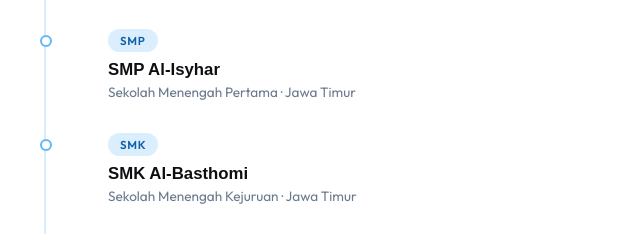
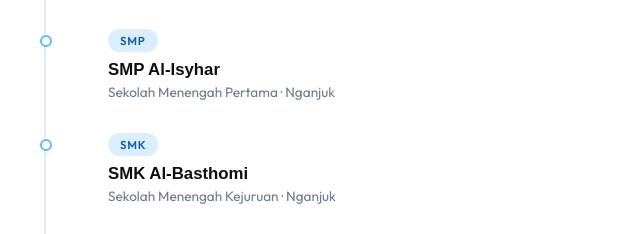
Before and after one commit to daffarwesa/porto_pbo, a plain HTML site: page index.html in a window 1280 px wide. Shown: the part 1616-1850 px from the top of the page, 20-660 px from the left. Drawn offline with Linux system fonts and the light colour scheme; a web font is replaced by a local one.

Commit message:
merubah tempat sekolah

```diff
--- a/index.html
+++ b/index.html
@@ -999,12 +999,12 @@
       <div class="edu-item fade-in">
         <span class="edu-badge">SMP</span>
         <p class="edu-school">SMP Al-Isyhar</p>
-        <p class="edu-detail">Sekolah Menengah Pertama · Jawa Timur</p>
+        <p class="edu-detail">Sekolah Menengah Pertama · Nganjuk</p>
       </div>
       <div class="edu-item fade-in">
         <span class="edu-badge">SMK</span>
         <p class="edu-school">SMK Al-Basthomi</p>
-        <p class="edu-detail">Sekolah Menengah Kejuruan · Jawa Timur</p>
+        <p class="edu-detail">Sekolah Menengah Kejuruan · Nganjuk</p>
       </div>
       <div class="edu-item fade-in">
         <span class="edu-badge">Kuliah</span>
```
